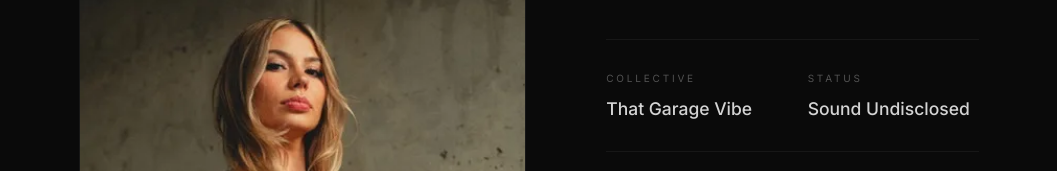
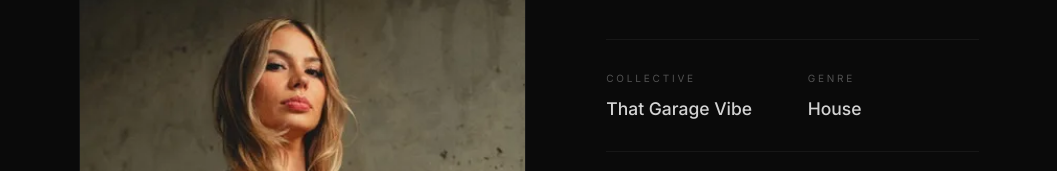
Before and after one commit to PedramKashani/that-garage-vibe, a React (Vite) app: page /artists/cazier in a window 1280 px wide. Shown: the part 402-573 px from the top of the page, without its empty margins (111-1168 px from the left). Built offline with nearby package versions, Linux system fonts and the light colour scheme; no server answers.

Commit message:
Show real genre instead of hardcoded Sound Undisclosed

```diff
--- a/src/pages/ArtistDetailPage.tsx
+++ b/src/pages/ArtistDetailPage.tsx
@@ -82,9 +82,9 @@ export function ArtistDetailPage() {
             </h1>
 
             <div className="mb-10 grid grid-cols-1 gap-6 border-y border-neutral-900 py-6 sm:grid-cols-2">
-              <MetaItem label="Collective" value="That Garage Vibe" />
-              <MetaItem label="Status" value="Sound Undisclosed" />
-            </div>
+  <MetaItem label="Collective" value="That Garage Vibe" />
+  {artist.genre && <MetaItem label="Genre" value={artist.genre} />}
+</div>
 
             {artist.statement && (
               <div className="mb-10 max-w-[44ch] space-y-6 text-base leading-relaxed text-neutral-300">
```
